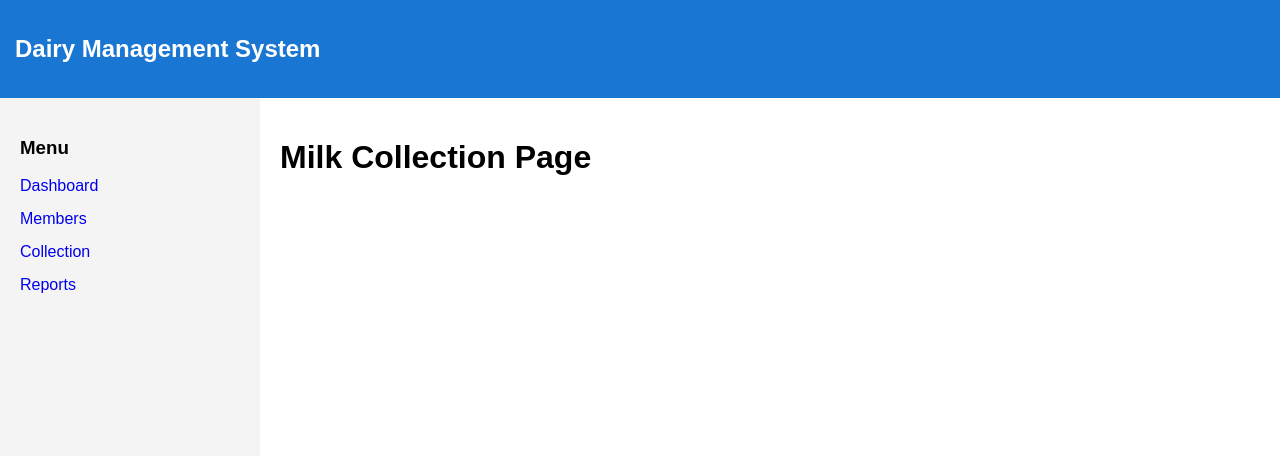
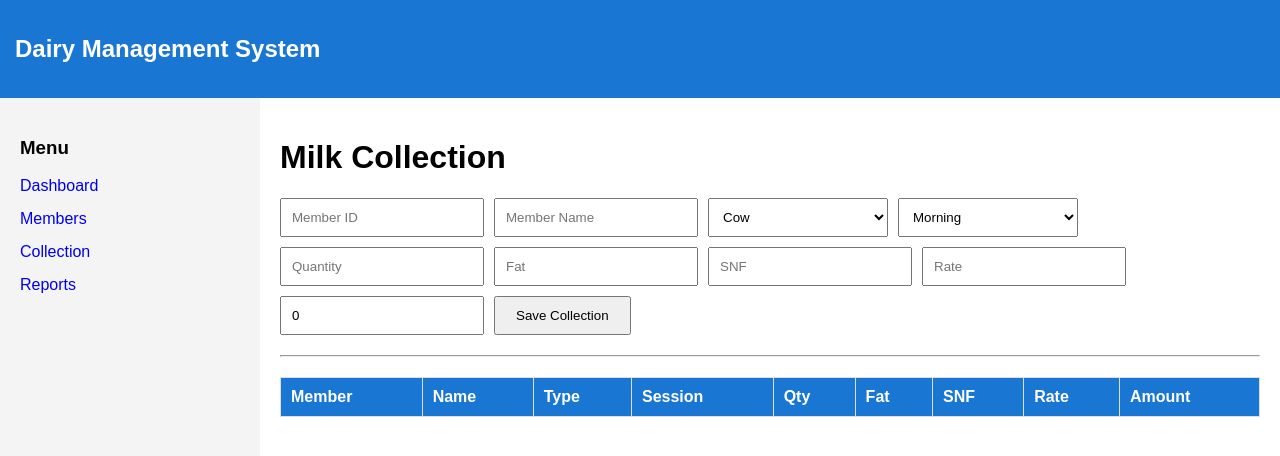
Before and after one commit to pranavgouraje-alt/dairy-management-system, a React app in the folder frontend/: page /collection in a window 1280 px wide. Shown: the top 456 px of the page. Built offline with nearby package versions, Linux system fonts and the light colour scheme; the HTML template or start-up script is replaced by a standard one.

Commit message:
Milk Collection Module with automatic amount calculation

```diff
--- a/frontend/src/components/DashboardCard.jsx
+++ b/frontend/src/components/DashboardCard.jsx
@@ -1,11 +1,17 @@
-function DashboardCard({title,value}) {
+function DashboardCard(props) {
+
   return (
+
     <div className="dashboard-card">
-      <h3>{title}</h3>
 
-      <h2>{value}</h2>
+      <h3>{props.title}</h3>
+
+      <h2>{props.value}</h2>
+
     </div>
+
   );
+
 }
 
 export default DashboardCard;
--- a/frontend/src/pages/Collection.jsx
+++ b/frontend/src/pages/Collection.jsx
@@ -1,11 +1,289 @@
+import { useState } from "react";
 import MainLayout from "../layouts/MainLayout";
 
 function Collection() {
+
+  const [collectionData, setCollectionData] =
+    useState({
+
+      memberId: "",
+
+      memberName: "",
+
+      milkType: "Cow",
+
+      session: "Morning",
+
+      quantity: "",
+
+      fat: "",
+
+      snf: "",
+
+      rate: "",
+
+      amount: 0
+
+    });
+
+  const [collections, setCollections] =
+    useState([]);
+
+  function handleChange(e) {
+
+    const updatedData = {
+
+      ...collectionData,
+
+      [e.target.name]: e.target.value
+
+    };
+
+    if (
+      e.target.name === "quantity" ||
+      e.target.name === "rate"
+    ) {
+
+      const quantity =
+        Number(
+          updatedData.quantity
+        );
+
+      const rate =
+        Number(
+          updatedData.rate
+        );
+
+      updatedData.amount =
+        quantity * rate;
+    }
+
+    setCollectionData(
+      updatedData
+    );
+  }
+
+  function saveCollection() {
+
+    if (
+      !collectionData.memberId ||
+      !collectionData.memberName ||
+      !collectionData.quantity ||
+      !collectionData.rate
+    ) {
+
+      alert(
+        "Please fill required fields"
+      );
+
+      return;
+    }
+
+    setCollections([
+      ...collections,
+      collectionData
+    ]);
+
+    setCollectionData({
+
+      memberId: "",
+
+      memberName: "",
+
+      milkType: "Cow",
+
+      session: "Morning",
+
+      quantity: "",
+
+      fat: "",
+
+      snf: "",
+
+      rate: "",
+
+      amount: 0
+
+    });
+
+  }
+
   return (
+
     <MainLayout>
-      <h1>Milk Collection Page</h1>
+
+      <h1>
+        Milk Collection
+      </h1>
+
+      <div className="collection-form">
+
+        <input
+          name="memberId"
+          placeholder="Member ID"
+          value={collectionData.memberId}
+          onChange={handleChange}
+        />
+
+        <input
+          name="memberName"
+          placeholder="Member Name"
+          value={collectionData.memberName}
+          onChange={handleChange}
+        />
+
+        <select
+          name="milkType"
+          value={collectionData.milkType}
+          onChange={handleChange}
+        >
+          <option>Cow</option>
+          <option>Buffalo</option>
+        </select>
+
+        <select
+          name="session"
+          value={collectionData.session}
+          onChange={handleChange}
+        >
+          <option>Morning</option>
+          <option>Evening</option>
+        </select>
+
+        <input
+          name="quantity"
+          placeholder="Quantity"
+          value={collectionData.quantity}
+          onChange={handleChange}
+        />
+
+        <input
+          name="fat"
+          placeholder="Fat"
+          value={collectionData.fat}
+          onChange={handleChange}
+        />
+
+        <input
+          name="snf"
+          placeholder="SNF"
+          value={collectionData.snf}
+          onChange={handleChange}
+        />
+
+        <input
+          name="rate"
+          placeholder="Rate"
+          value={collectionData.rate}
+          onChange={handleChange}
+        />
+
+        <input
+          value={collectionData.amount}
+          readOnly
+          placeholder="Amount"
+        />
+
+        <button
+          onClick={saveCollection}
+        >
+          Save Collection
+        </button>
+
+      </div>
+
+      <hr />
+
+      <table
+        className="member-table"
+      >
+
+        <thead>
+
+          <tr>
+
+            <th>Member</th>
+
+            <th>Name</th>
+
+            <th>Type</th>
+
+            <th>Session</th>
+
+            <th>Qty</th>
+
+            <th>Fat</th>
+
+            <th>SNF</th>
+
+            <th>Rate</th>
+
+            <th>Amount</th>
+
+          </tr>
+
+        </thead>
+
+        <tbody>
+
+          {collections.map(
+            (
+              collection,
+              index
+            ) => (
+
+              <tr key={index}>
+
+                <td>
+                  {collection.memberId}
+                </td>
+
+                <td>
+                  {collection.memberName}
+                </td>
+
+                <td>
+                  {collection.milkType}
+                </td>
+
+                <td>
+                  {collection.session}
+                </td>
+
+                <td>
+                  {collection.quantity}
+                </td>
+
+                <td>
+                  {collection.fat}
+                </td>
+
+                <td>
+                  {collection.snf}
+                </td>
+
+                <td>
+                  {collection.rate}
+                </td>
+
+                <td>
+                  ₹
+                  {collection.amount}
+                </td>
+
+              </tr>
+
+            )
+          )}
+
+        </tbody>
+
+      </table>
+
     </MainLayout>
+
   );
+
 }
 
 export default Collection;
--- a/frontend/src/pages/Dashboard.jsx
+++ b/frontend/src/pages/Dashboard.jsx
@@ -2,25 +2,28 @@ import MainLayout from "../layouts/MainLayout";
 import DashboardCard from "../components/DashboardCard";
 
 function Dashboard() {
+
   return (
+
     <MainLayout>
-      <h1>Dashboard</h1>
+
+      <h1>Dairy Dashboard</h1>
 
       <div className="dashboard-grid">
 
         <DashboardCard
           title="Total Members"
-          value="325"
+          value="125"
         />
 
         <DashboardCard
-          title="Today's Milk"
-          value="1450 L"
+          title="Today's Collection"
+          value="850 L"
         />
 
         <DashboardCard
-          title="Today's Amount"
-          value="₹45,620"
+          title="Revenue"
+          value="₹45,000"
         />
 
         <DashboardCard
@@ -28,8 +31,20 @@ function Dashboard() {
           value="₹12,000"
         />
 
+         <DashboardCard
+          title="Active Members"
+          value="₹12,0"
+        />
+
+       <DashboardCard
+          title="Inactive Members"
+          value="₹12"
+        />
+
       </div>
+
     </MainLayout>
+
   );
 }
 
--- a/frontend/src/styles/Layout.css
+++ b/frontend/src/styles/Layout.css
@@ -157,3 +157,60 @@ body {
   padding: 5px 10px;
   cursor: pointer;
 }
+.dashboard-grid {
+  display: grid;
+
+  grid-template-columns:
+    repeat(auto-fit, minmax(250px, 1fr));
+
+  gap: 20px;
+
+  margin-top: 20px;
+}
+
+.dashboard-card {
+
+  background: white;
+
+  padding: 20px;
+
+  border-radius: 12px;
+
+  box-shadow:
+    0 2px 10px rgba(0,0,0,0.1);
+
+  transition: 0.3s;
+}
+
+.dashboard-card:hover {
+
+  transform: translateY(-5px);
+
+}
+.collection-form {
+
+  display: flex;
+
+  flex-wrap: wrap;
+
+  gap: 10px;
+
+  margin-top: 20px;
+
+  margin-bottom: 20px;
+}
+
+.collection-form input,
+.collection-form select {
+
+  padding: 10px;
+
+  min-width: 180px;
+}
+
+.collection-form button {
+
+  padding: 10px 20px;
+
+  cursor: pointer;
+}
```
